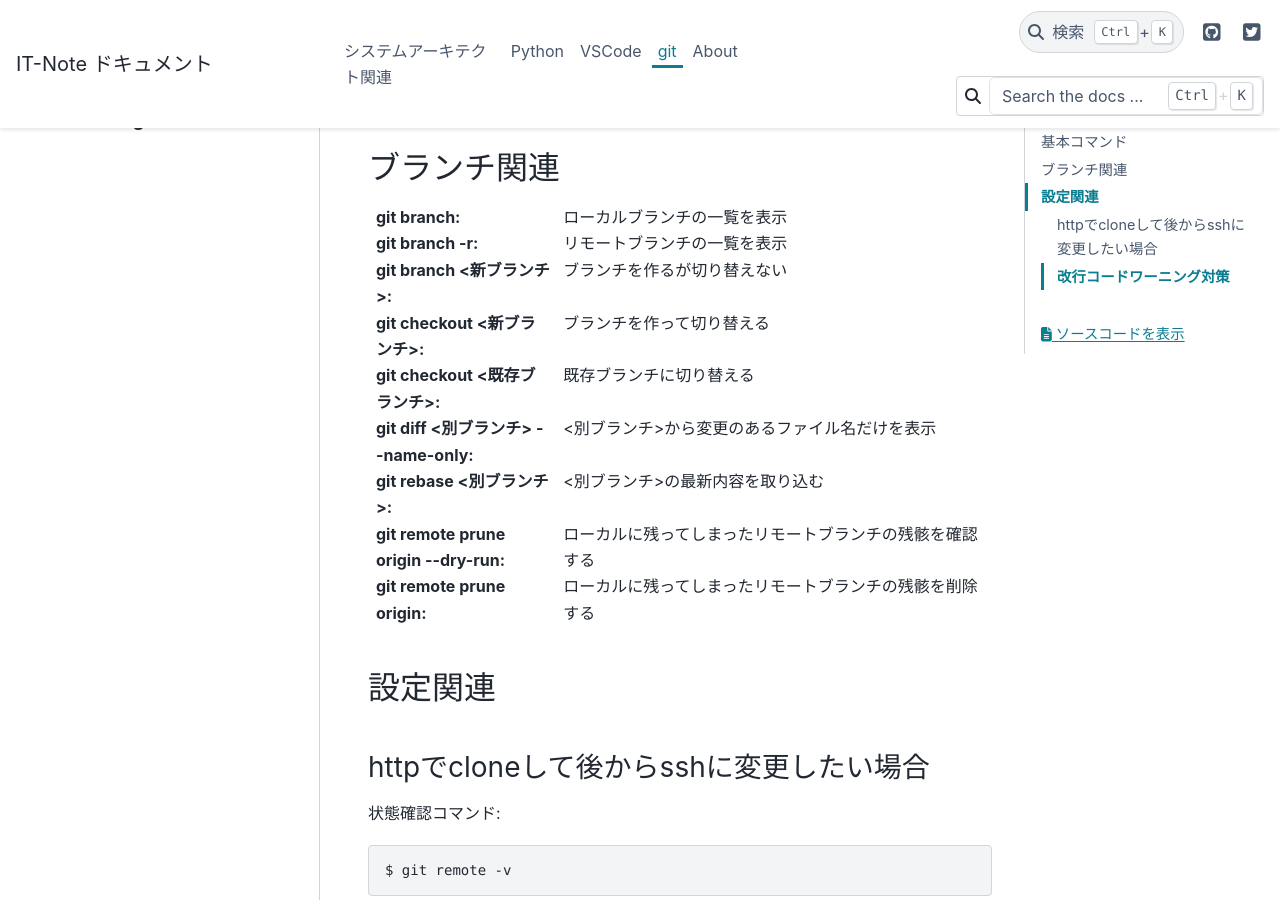
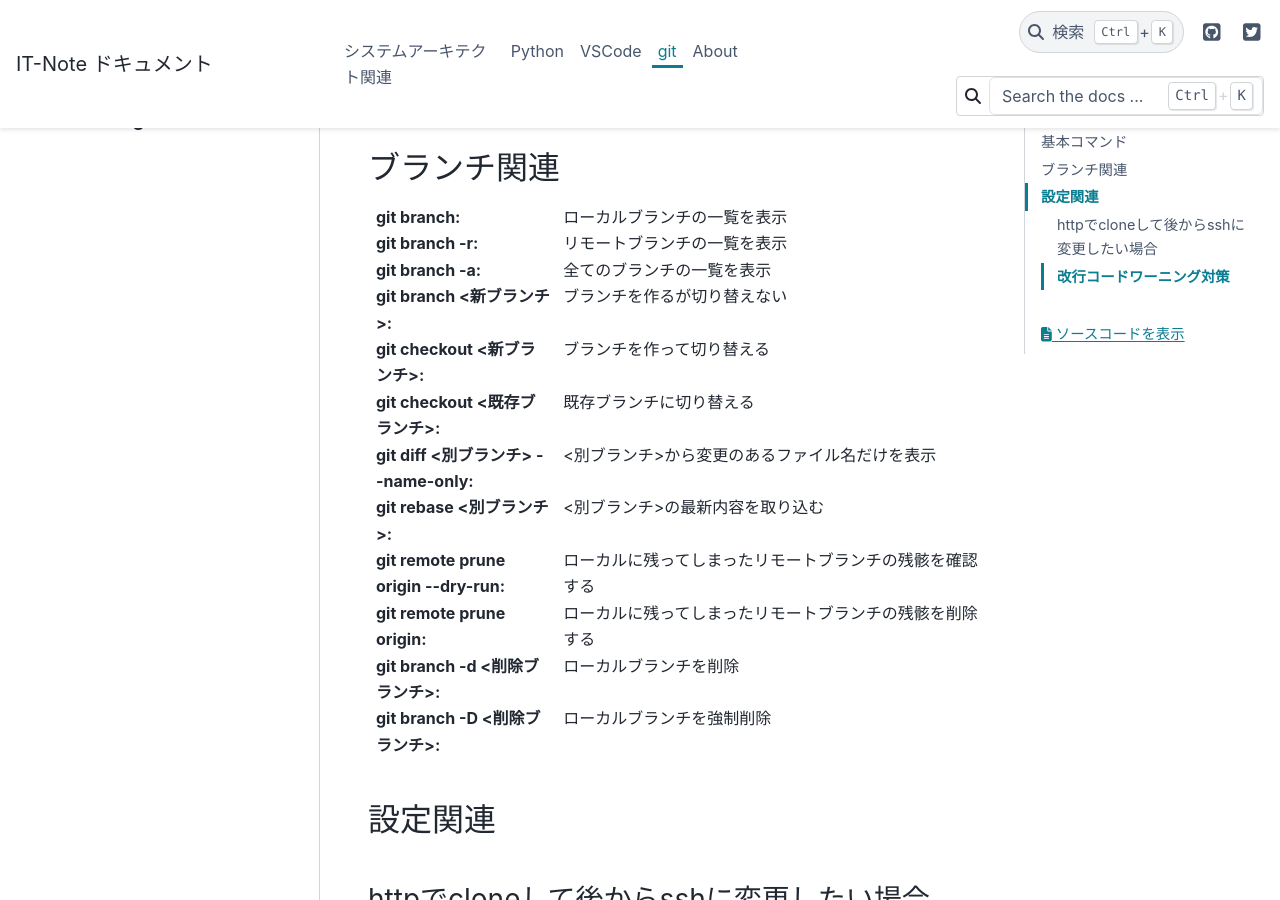
Before and after one commit to mtakagishi/note, a Sphinx documentation site: the page built from docs/git/index.rst, in a window 1280 px wide and 900 px high, scrolled down 423 px. Built offline with Sphinx 7.4.7 and the PyData theme 0.15.4, drawn with Linux system fonts in a browser that asks for light colours.

Commit message:
gitコマンドを補強

```diff
--- a/docs/git/index.rst
+++ b/docs/git/index.rst
@@ -16,6 +16,7 @@ Last Updated on 2021-04-17
 
 :git branch: ローカルブランチの一覧を表示
 :git branch -r: リモートブランチの一覧を表示
+:git branch -a: 全てのブランチの一覧を表示
 :git branch <新ブランチ>: ブランチを作るが切り替えない
 :git checkout <新ブランチ>: ブランチを作って切り替える
 :git checkout <既存ブランチ>: 既存ブランチに切り替える
@@ -23,7 +24,8 @@ Last Updated on 2021-04-17
 :git rebase <別ブランチ>: <別ブランチ>の最新内容を取り込む
 :git remote prune origin --dry-run: ローカルに残ってしまったリモートブランチの残骸を確認する
 :git remote prune origin: ローカルに残ってしまったリモートブランチの残骸を削除する
-
+:git branch -d <削除ブランチ>: ローカルブランチを削除
+:git branch -D <削除ブランチ>: ローカルブランチを強制削除
 
 設定関連
 =====================================
```
